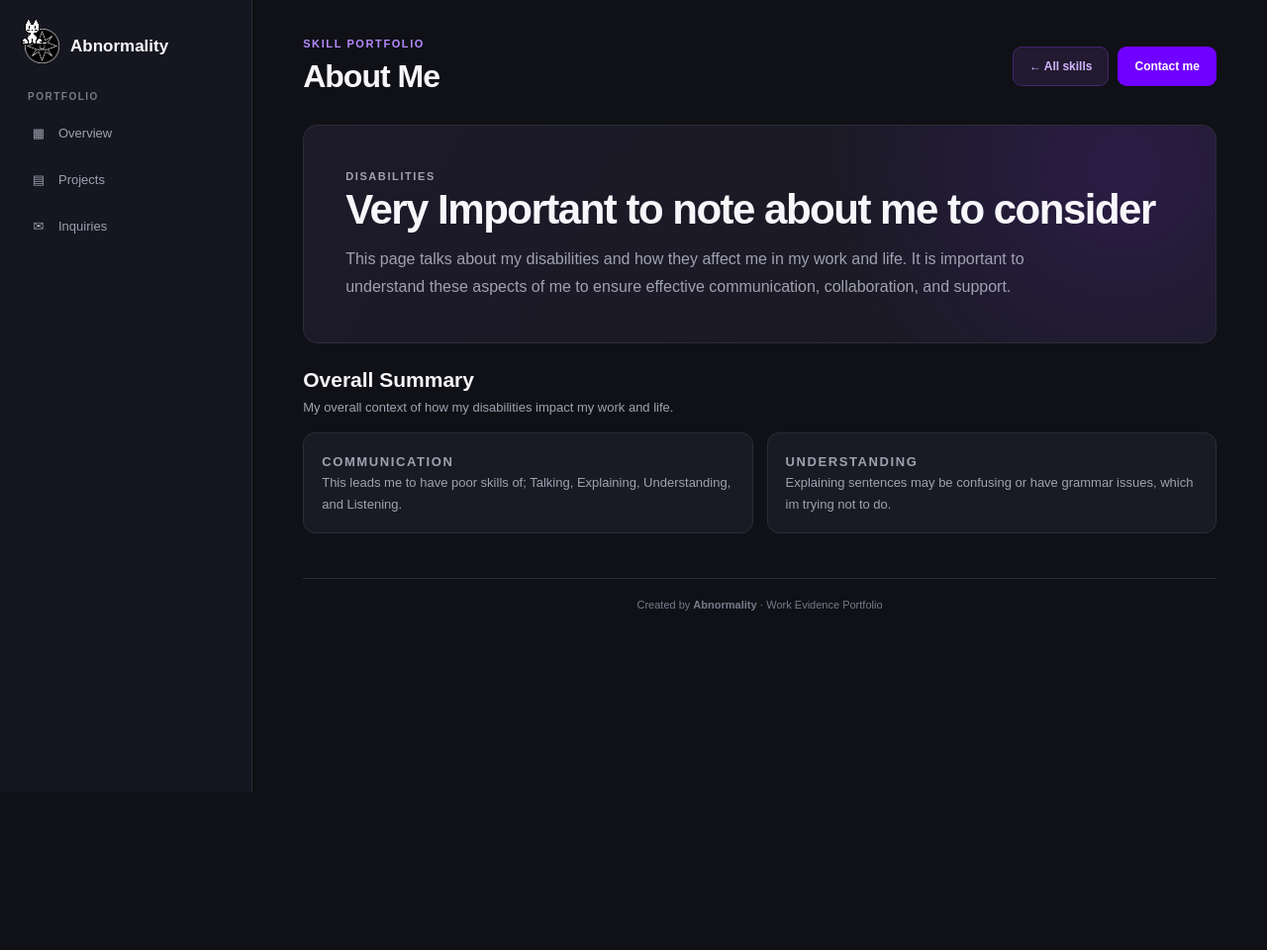
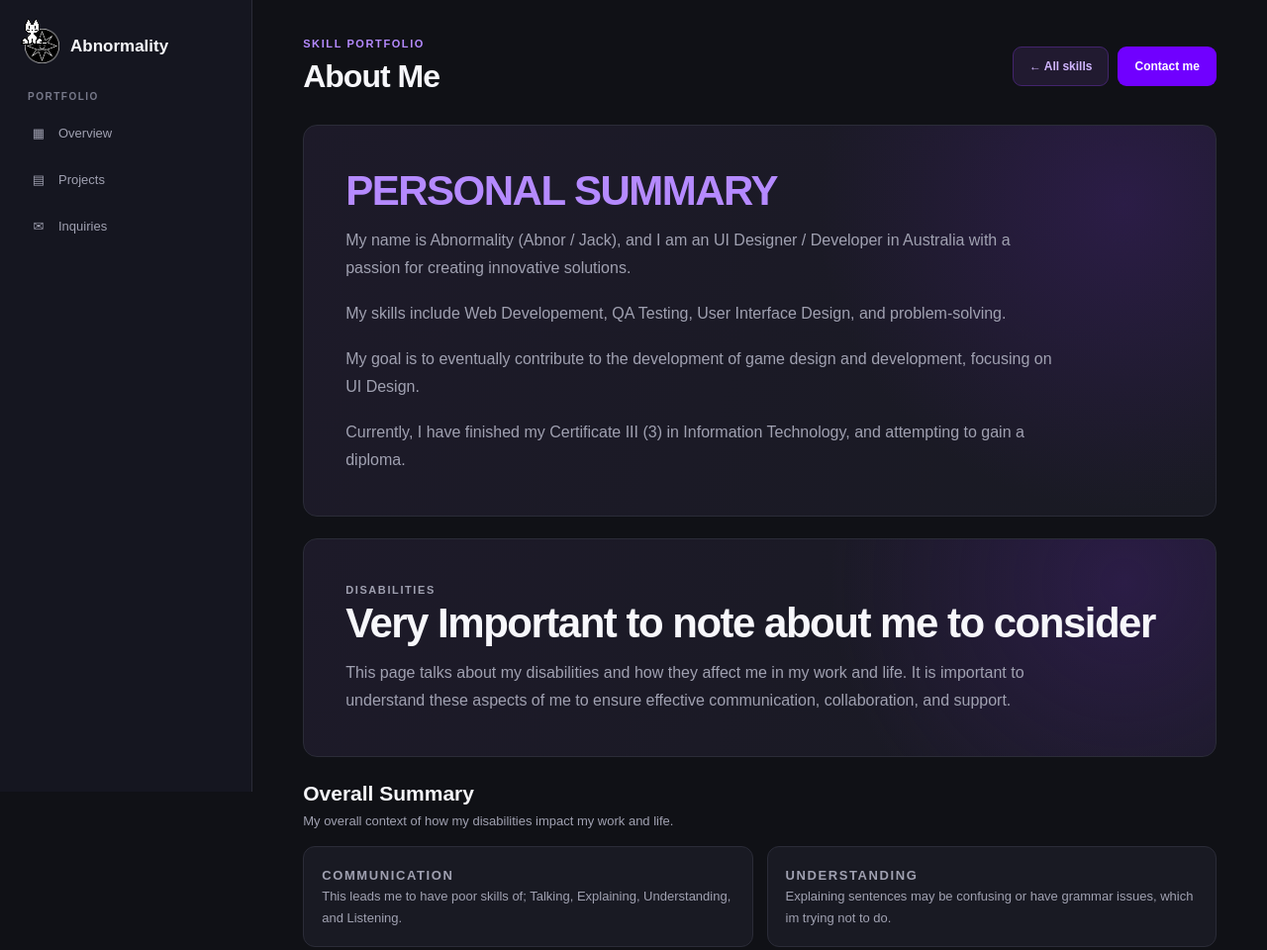
Before and after one commit to Abnormality-UI/Website-Portfolio, a plain HTML site: page importance.html in a window 1280 px wide. Shown: the top 960 px of the page at 99% size. Before the commit the page ends 800 px from the top, so only its background shows below. Drawn offline with Linux system fonts and the light colour scheme.

Commit message:
Updating Importance

```diff
--- a/importance.html
+++ b/importance.html
@@ -37,6 +37,14 @@
     </header>
 
     <section class="panel page-intro" id="overview">
+      <h2 class="eyebrow">PERSONAL SUMMARY</h2>
+      <p>My name is Abnormality (Abnor / Jack), and I am an UI Designer / Developer in Australia with a passion for creating innovative solutions.</p><br>
+      <p>My skills include Web Developement, QA Testing, User Interface Design, and problem-solving.</p><br>
+      <p>My goal is to eventually contribute to the development of game design and development, focusing on UI Design.</p><br>
+      <p>Currently, I have finished my Certificate III (3) in Information Technology, and attempting to gain a diploma.</p>
+    </section>
+
+    <section class="panel page-intro" id="overview">
       <p class="eyebrow">DISABILITIES</p>
       <h2>Very Important to note about me to consider</h2>
       <p>
```
